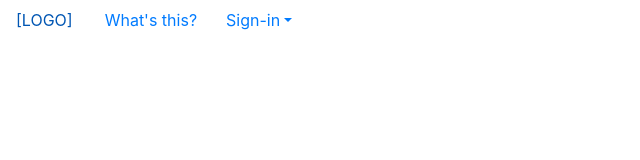
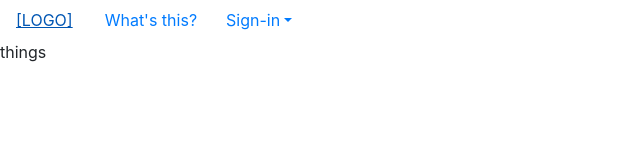
Before and after one commit to clmitchell630/looking-for-group, a React (Create React App) app in the folder client/: page / in a window 1280 px wide. Shown: the top 160 px of the page, without its empty margins (0-640 px from the left). Built offline with nearby package versions, Linux system fonts and the light colour scheme; a web font is replaced by a local one.

Commit message:
routing added between landing page and about page

```diff
--- a/client/public/index.html
+++ b/client/public/index.html
@@ -33,7 +33,7 @@
     integrity="sha384-9gVQ4dYFwwWSjIDZnLEWnxCjeSWFphJiwGPXr1jddIhOegiu1FwO5qRGvFXOdJZ4"
     crossorigin="anonymous">
 
-    <title>React App</title>
+    <title>Looking for Group</title>
   </head>
   <body>
     <noscript>
--- a/client/src/App.js
+++ b/client/src/App.js
@@ -1,10 +1,25 @@
 import React from 'react';
+import { BrowserRouter as Router, Route, Switch } from 'react-router-dom';
+import About from './pages/about';
+import Landing from './pages/landing';
+import Match from './pages/match';
+import Question from './pages/question';
+import Register from './pages/register';
+import Signup from './pages/signup';
 import './App.css';
 import Navbar from './components/Navbar/';
 
 function App() {
   return (
-    <Navbar />
+    <Router>
+      <div>
+        <Navbar />
+          <Switch>
+            <Route exact path='/' component={Landing} />
+            <Route exact path='/about' component={About} />
+          </Switch>
+      </div>
+    </Router>
   );
 }
 
--- a/client/src/components/Navbar/index.js
+++ b/client/src/components/Navbar/index.js
@@ -1,13 +1,18 @@
 import React from 'react';
+import { Link } from 'react-router-dom';
 
 function Navbar() {
     return (
         <div>
             <nav className="nav">
                 <div className="col-12">
-                    <div className="row">
-                        <a className="nav-link" href="/">[LOGO]</a>
-                        <a className="nav-link" href="/about">What's this?</a>
+                    <div className="row" >
+                        <Link to={'/'}>
+                           <span className="nav-link">[LOGO]</span>
+                        </Link>
+                        <Link to={'/about'}>
+                            <span className="nav-link">What's this?</span>
+                        </Link>
                         <button type="button" className="btn btn-link dropdown-toggle" data-toggle="dropdown" aria-haspopup="true" aria-expanded="true">
                             Sign-in
                         </button>
--- a/client/src/pages/about.js
+++ b/client/src/pages/about.js
@@ -2,7 +2,7 @@ import React from "react";
 import "../App.css";
 
 function About() {
-    return(
+    return (
         <div className="About">
             <div className="container">
                 <br></br>
@@ -26,6 +26,7 @@ function About() {
                     </h4>
             </div>
         </div>
+
     );
 }
 
--- a/client/src/pages/landing.js
+++ b/client/src/pages/landing.js
@@ -6,7 +6,9 @@ class Landing extends Component {
 
     render() {
         return (
-            <Navbar />
+            <div>
+                <p>things</p>
+            </div>
         );
     }
 }
--- a/client/src/pages/match.js
+++ b/client/src/pages/match.js
@@ -2,6 +2,10 @@ import React from "react";
 
 function Match() {
     return (
+        <div>
 
-    )
+        </div>
+    );
 }
+
+export default Match;
```
Lines whose indentation alone changed are shown as unchanged.
